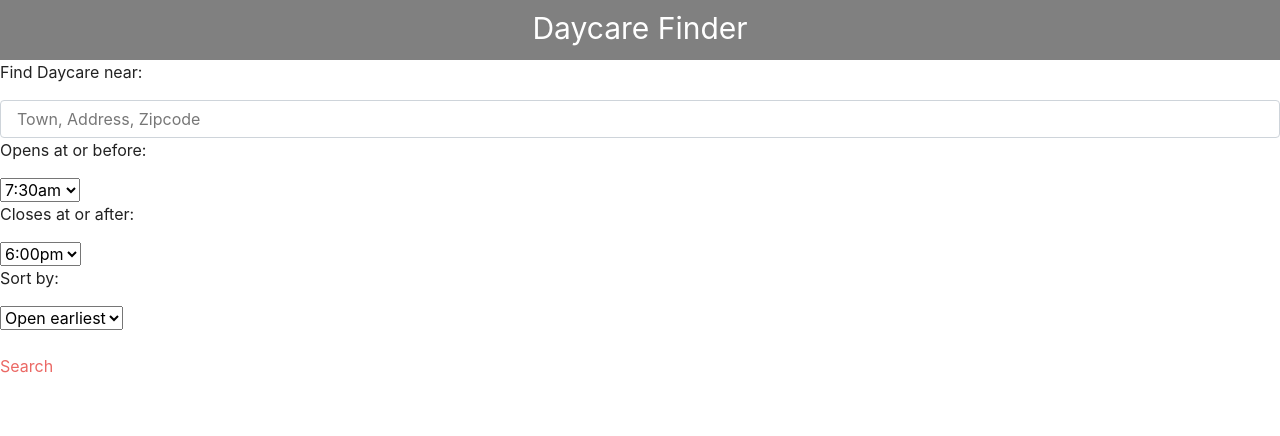
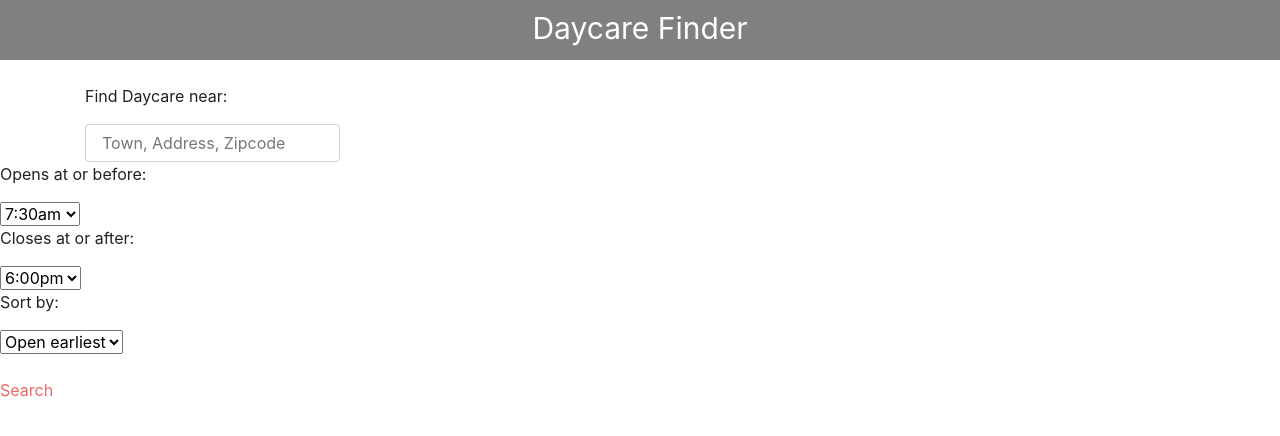
Before and after one commit to makicoding/Daycare-Finder-FrontEnd, a React (Create React App) app: page /search in a window 1280 px wide. Shown: the top 436 px of the page. Built offline with nearby package versions, Linux system fonts and the light colour scheme; a web font is replaced by a local one.

Commit message:
Some bootstrap elements starting to code

```diff
--- a/src/pages/search.js
+++ b/src/pages/search.js
@@ -35,8 +35,20 @@ class Search extends React.Component {
             <div>
                 <LogoBar></LogoBar>
 
-                <p>Find Daycare near:</p>
-				<input type="text" className="form-control" id="search-findDaycareNear" onChange={this.handleInputChange}	name="name" placeholder="Town, Address, Zipcode" autoComplete="off"></input>
+                <br></br>
+
+                <Container>
+                    <Row>
+                        <Col size="col-md-3">
+                            <p>Find Daycare near:</p>
+                            <input type="text" className="form-control" id="search-findDaycareNear" onChange={this.handleInputChange}	name="name" placeholder="Town, Address, Zipcode" autoComplete="off"></input>
+                        </Col>
+
+                        <Col size="col-md-3">
+
+                        </Col>
+                    </Row>
+                </Container>
 
                 <p>Opens at or before:</p>
                 <select className="chosen-select" id="search-opensAtOrBefore" onChange={this.opensAtOrBefore}>
```
